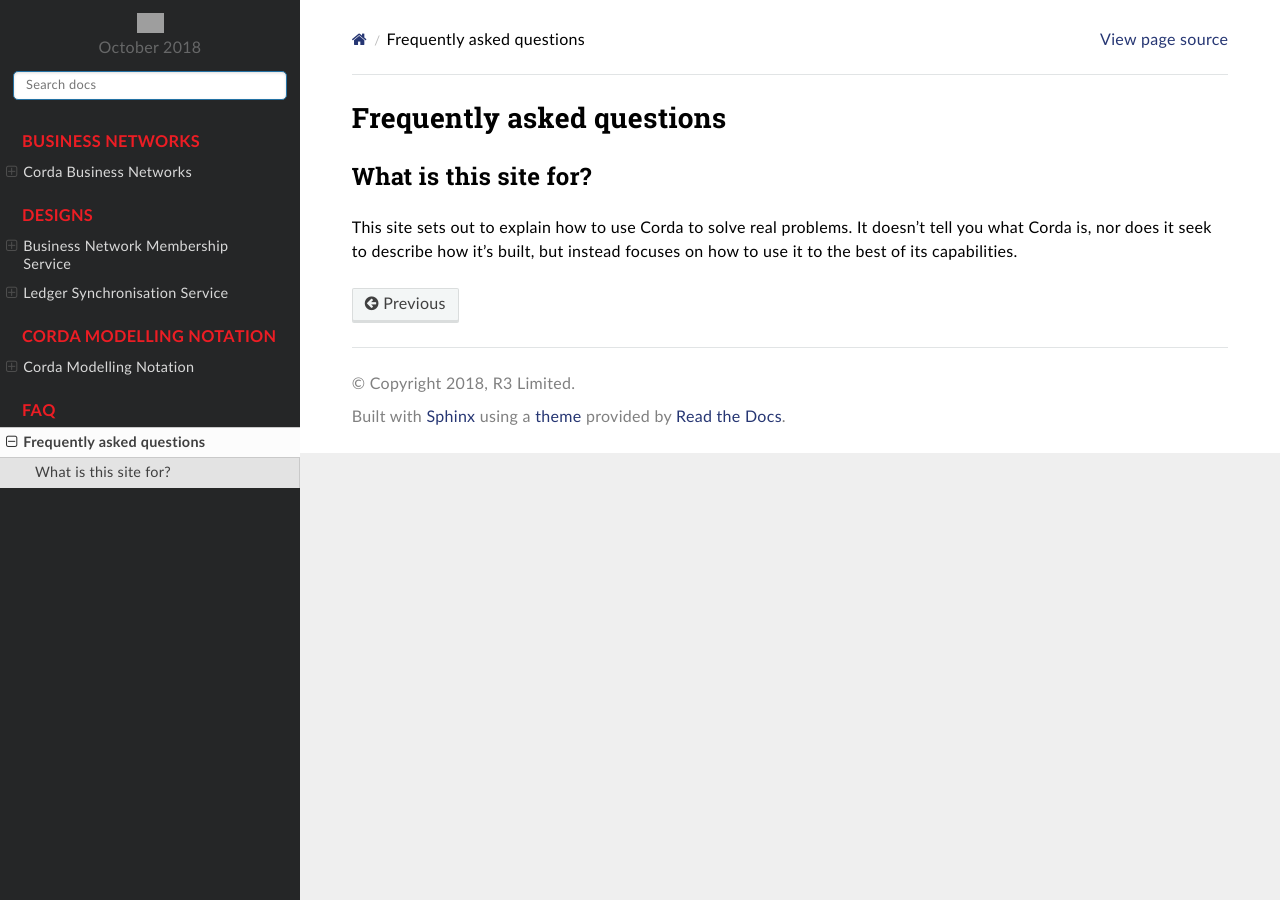
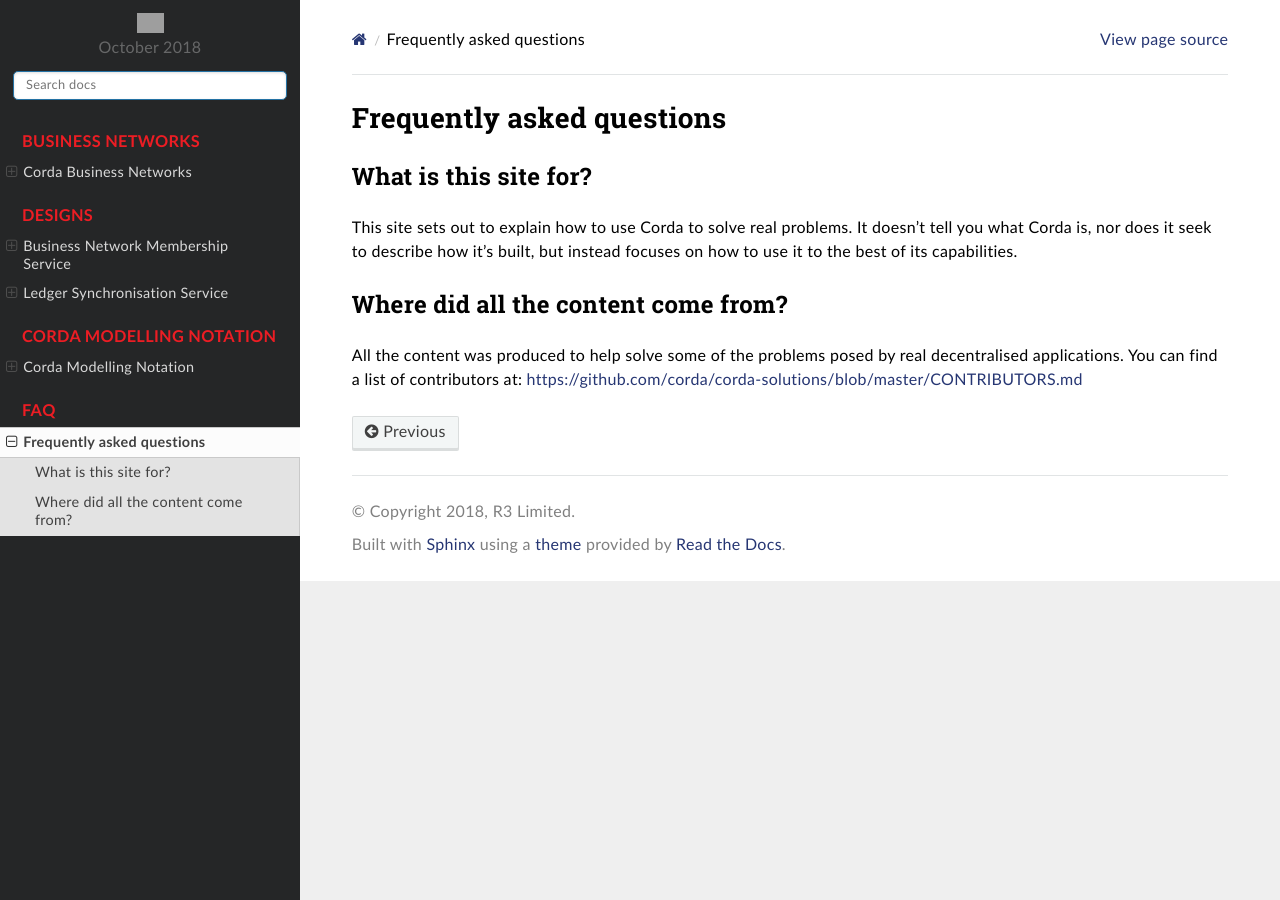
Before and after one commit to corda/corda-solutions, a Sphinx documentation site: the page built from docs/source/faq.rst, in a window 1280 px wide. Built offline with Sphinx 7.4.7 and the Read the Docs theme 2.0.0, drawn with Linux system fonts in a browser that asks for light colours; grey boxes are pictures that could not be loaded.

Commit message:
Update FAQ
* Add info about where the site's contents originated.

```diff
--- a/docs/source/faq.rst
+++ b/docs/source/faq.rst
@@ -6,3 +6,9 @@ What is this site for?
 
 This site sets out to explain how to use Corda to solve real problems.  It doesn't tell you what Corda is, nor does
 it seek to describe how it's built, but instead focuses on how to use it to the best of its capabilities.
+
+Where did all the content come from?
+------------------------------------
+
+All the content was produced to help solve some of the problems posed by real decentralised applications.  You can find
+a list of contributors at: https://github.com/corda/corda-solutions/blob/master/CONTRIBUTORS.md
```
